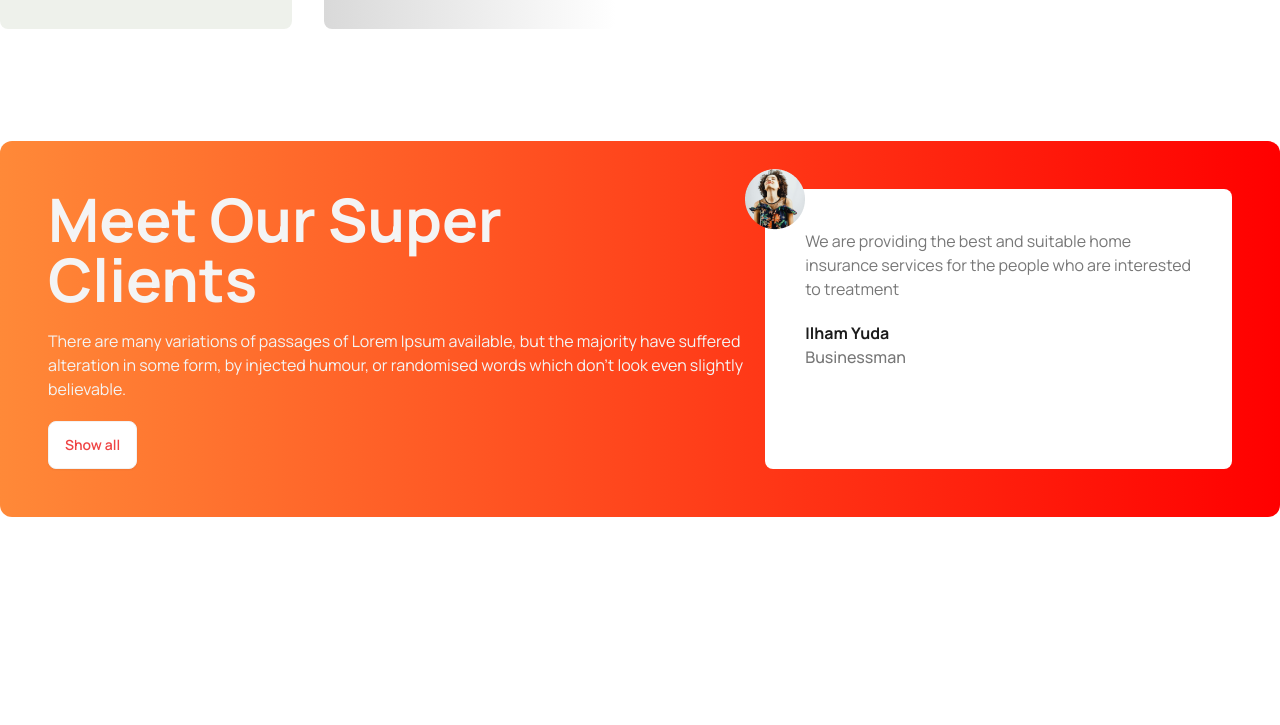
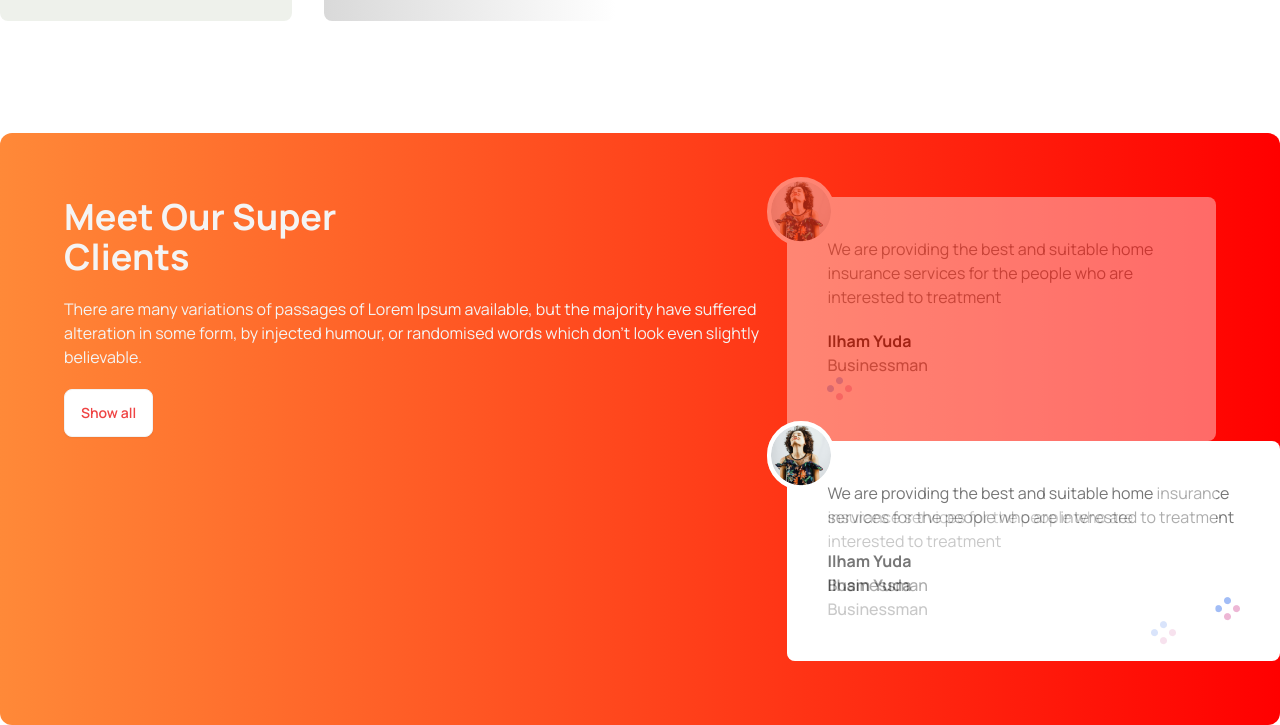
Before and after one commit to AirinNila/Tea-house, a plain HTML site: page index.html in a window 1280 px wide. Shown: the part 1695-2420 px from the top of the page. Before the commit the page ends 2212 px from the top, so only its background shows below. Drawn offline with nearby package versions, Linux system fonts and the light colour scheme.

Commit message:
added review

```diff
--- a/index.html
+++ b/index.html
@@ -79,8 +79,10 @@
         <!-- featured des -->
         <section class="mt-28 text-center px-6 md:px-0 ">
             <div class="text-center">
-                <h3 class="text-tittle text-5xl font-bold ">Our Featured Products</h3>
-                <p class="text-des text-base  py-6">There are many variations of passages of Lorem Ipsum available, but the majority have suffered alteration in some form, <br> by injected humour, or randomised words which don't look even slightly believable. </p>
+                <h3 class="text-tittle text-4xl font-bold ">Our Featured Products</h3>
+                <p class="text-des text-base  py-6">There are many variations of passages of Lorem Ipsum available, but
+                    the majority have suffered alteration in some form, <br> by injected humour, or randomised words
+                    which don't look even slightly believable. </p>
             </div>
             <!-- feature-grid -->
             <div class="grid grid-cols-1 md:grid-cols-2 lg:grid-cols-4 gap-4">
@@ -88,10 +90,7 @@
                 <div>
                     <div class="card bg-gradient-to-b from-[#F4F4F4] to-[#F4F4F400]  w-full ">
                         <figure class="px-10 pt-10">
-                          <img
-                            src="/images/tea-1.png"
-                            alt="tea"
-                            class="rounded-xl" />
+                            <img src="/images/tea-1.png" alt="tea" class="rounded-xl" />
                         </figure>
                         <div class="card-body items-center text-center">
                             <h2 class="card-title text-tittle font-bold">Milk Tea</h2>
@@ -104,10 +103,7 @@
                 <div>
                     <div class="card bg-gradient-to-b from-[#F4F4F4] to-[#F4F4F400] w-full ">
                         <figure class="px-10 pt-10">
-                          <img
-                            src="/images/tea-2.png"
-                            alt="tea"
-                            class="rounded-xl" />
+                            <img src="/images/tea-2.png" alt="tea" class="rounded-xl" />
                         </figure>
                         <div class="card-body items-center text-center">
                             <h2 class="card-title text-tittle font-bold">Milk Tea</h2>
@@ -120,10 +116,7 @@
                 <div>
                     <div class="card bg-gradient-to-b from-[#F4F4F4] to-[#F4F4F400] w-full ">
                         <figure class="px-10 pt-10">
-                          <img
-                            src="/images/tea-3.png"
-                            alt="tea"
-                            class="rounded-xl" />
+                            <img src="/images/tea-3.png" alt="tea" class="rounded-xl" />
                         </figure>
                         <div class="card-body items-center text-center">
                             <h2 class="card-title text-tittle font-bold ">Milk Tea</h2>
@@ -136,10 +129,7 @@
                 <div>
                     <div class="card bg-gradient-to-b from-[#F4F4F4] to-[#F4F4F400] w-full ">
                         <figure class="px-10 pt-10">
-                          <img
-                            src="/images/tea-4.png"
-                            alt="tea"
-                            class="rounded-xl" />
+                            <img src="/images/tea-4.png" alt="tea" class="rounded-xl" />
                         </figure>
                         <div class="card-body items-center text-center">
                             <h2 class="card-title text-tittle font-bold">Milk Tea</h2>
@@ -171,30 +161,69 @@
 
                 <!-- great-des -->
                 <div class="space-y-6 flex-1 ">
-                <h3 class="text-tittle text-5xl font-bold ">Great Tea, Freshly Presented</h3>
-                <p class="text-base text-des">The meaning of gong cha is chanese is to provide the best tea to emperor from all possessions . It represents the highest quality and self expectation. Establishing in 2006, Gong cha had been deeply appreciated by its custoers  because of good words of mouth and unique customized service orginated from Taiwan.</p>
+                    <h3 class="text-tittle text-4xl font-bold ">Great Tea, Freshly Presented</h3>
+                    <p class="text-base text-des">The meaning of gong cha is chanese is to provide the best tea to
+                        emperor from all possessions . It represents the highest quality and self expectation.
+                        Establishing in 2006, Gong cha had been deeply appreciated by its custoers because of good words
+                        of mouth and unique customized service orginated from Taiwan.</p>
                     <h3 class="text-xl text-[#1C1C1C] font-bold ">Unique Taste</h3>
-                <p class="text-base text-des">A Unique and different style from other teapots gives a luxurious and minimalist impression</p>
+                    <p class="text-base text-des">A Unique and different style from other teapots gives a luxurious and
+                        minimalist impression</p>
                     <h3 class="text-xl text-[#1C1C1C] font-bold">Premium Quality</h3>
-                <p class="text-base text-des">Premium Quality that makes tea more elegant and more durable when you use it.</p>
+                    <p class="text-base text-des">Premium Quality that makes tea more elegant and more durable when you
+                        use it.</p>
                 </div>
             </div>
         </section>
 
         <!-- super client section -->
         <section class="mt-28 px-6 md:px-0">
-            <div class="bg-gradient-to-l from-[#FF0000] to-[#FF8938] rounded-xl flex flex-col md:flex-row gap-4 p-12">
+            <div class="bg-gradient-to-l from-[#FF0000] to-[#FF8938] rounded-xl flex flex-col md:flex-row gap-4 p-16">
                 <div class="space-y-5">
-                <h3 class="text-6xl text-white-des font-bold">Meet Our Super <br> Clients</h3>
-                <p class="text-base text-white-des">There are many variations of passages of Lorem Ipsum available, but the majority have suffered alteration in some form, by injected humour, or randomised words which don't look even slightly believable. </p>
+                    <h3 class="text-4xl text-white-des font-bold">Meet Our Super <br> Clients</h3>
+                    <p class="text-base text-white-des">There are many variations of passages of Lorem Ipsum available,
+                        but the majority have suffered alteration in some form, by injected humour, or randomised words
+                        which don't look even slightly believable. </p>
                     <button class="btn bg-white text-red-500">Show all</button>
                 </div>
-            <!-- review -->
-            <div class="p-10 rounded-lg bg-white relative">
-                <img src="/images/client.png" alt="client" class="absolute -left-5 -top-5">
-                <p class="text-base text-des ">We are providing the best and suitable home insurance services for the people who are interested to treatment</p>
+                <!-- review container -->
+                <div>
+                    <!-- review next -->
+                    <div class="p-10 rounded-lg bg-white relative opacity-40 ">
+                        <img src="/images/client.png" alt="client"
+                            class="absolute -left-5 -top-5 border-4 rounded-full border-white bg-white">
+                        <p class="text-base text-des ">We are providing the best and suitable home insurance services
+                            for the people who are interested to treatment</p>
                         <h4 class="font-bold text-tittle text-base mt-5">Ilham Yuda</h4>
                         <p class="font-medium text-des text-base">Businessman</p>
+                        <div class="flex flex-end">
+                            <img src="/images/circles.png" alt="">
+                        </div>
+                    </div>
+                    <!-- review current -->
+                    <div class="p-10 rounded-lg bg-white absolute">
+                        <img src="/images/client.png" alt="client"
+                            class="absolute -left-5 -top-5 border-4 rounded-full border-white bg-white">
+                        <p class="text-base text-des ">We are providing the best and suitable home insurance services
+                            for the people who are interested to treatment</p>
+                        <h4 class="font-bold text-tittle text-base mt-5">Ilham Yuda</h4>
+                        <p class="font-medium text-des text-base">Businessman</p>
+                        <div class="flex float-end">
+                            <img src="/images/circles.png" alt="">
+                        </div>
+                    </div>
+                    <!-- review previous -->
+                    <div class="p-10 rounded-lg bg-white relative opacity-40">
+                        <img src="/images/client.png" alt="client"
+                            class="absolute -left-5 -top-5 border-4 rounded-full border-white bg-white">
+                        <p class="text-base text-des ">We are providing the best and suitable home insurance services
+                            for the people who are interested to treatment</p>
+                        <h4 class="font-bold text-tittle text-base mt-5">Ilham Yuda</h4>
+                        <p class="font-medium text-des text-base">Businessman</p>
+                        <div class="flex float-end">
+                            <img src="/images/circles.png" alt="">
+                        </div>
+                    </div>
                 </div>
             </div>
         </section>
```
Lines whose indentation alone changed are shown as unchanged.
